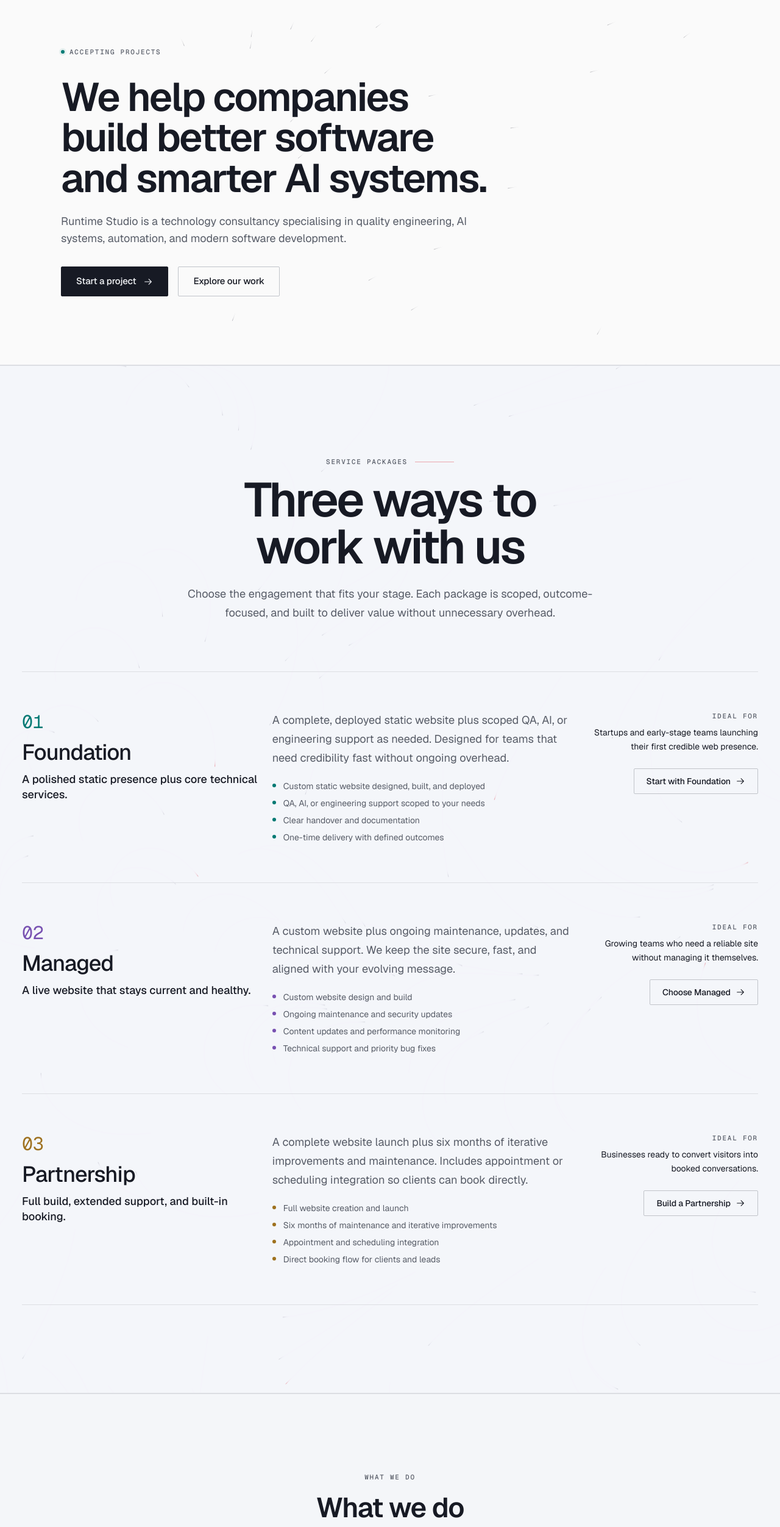
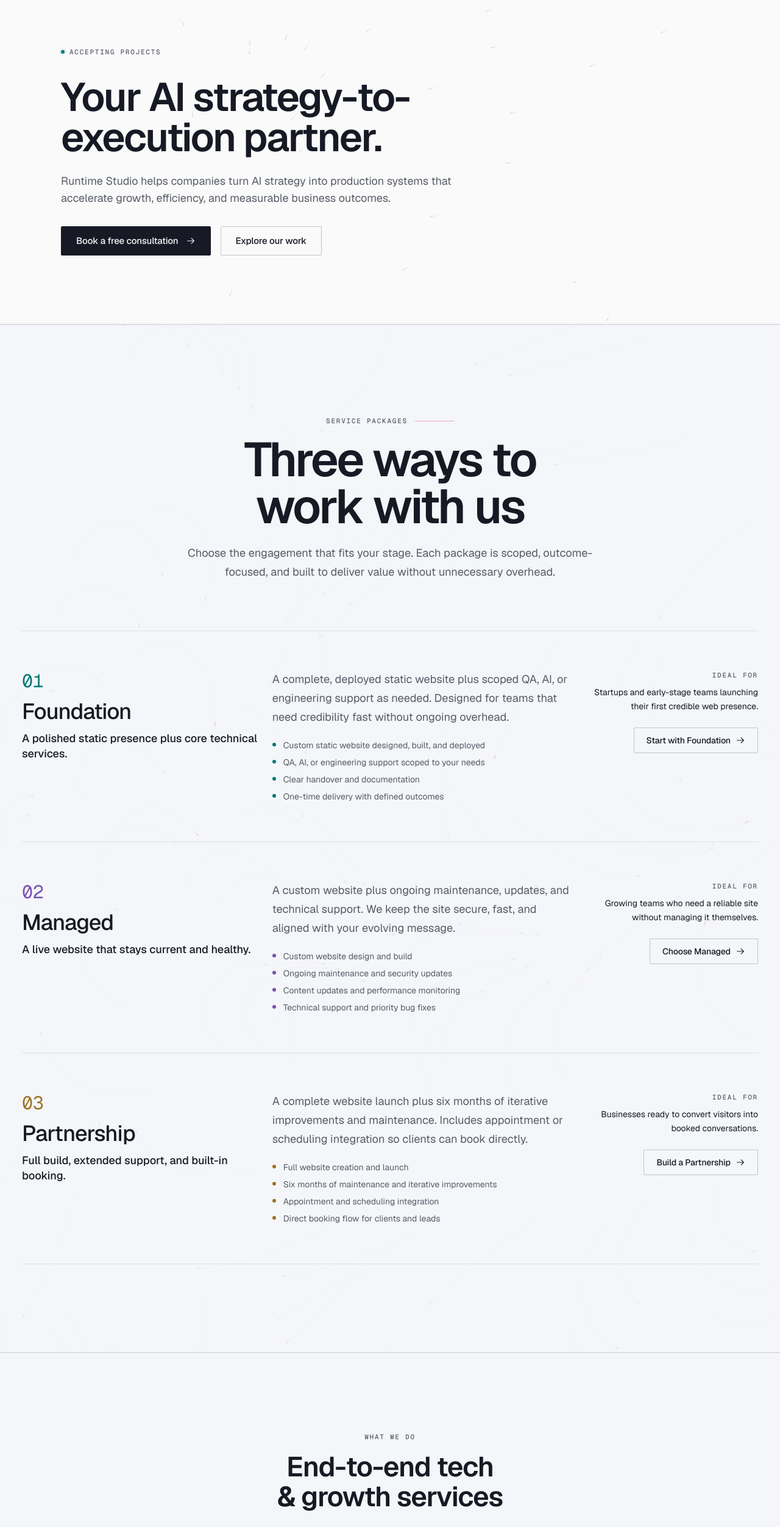
Before and after one commit to AbdullahChishti/runtimeStudio, a Next.js app: page / in a window 1280 px wide. Shown: the part 100-2604 px from the top of the page at 61% size. Built offline with nearby package versions, Linux system fonts and the light colour scheme; no server answers.

Commit message:
feat(content): add agency positioning, stats, tech stack, and testimonials content
Co-authored-by: Abdullah Chishti <abdullah.chishti@hotmail.com>

```diff
--- a/src/content/company.ts
+++ b/src/content/company.ts
@@ -1,12 +1,18 @@
 export const company = {
   tagline: "Better software. Smarter systems. Built with confidence.",
   hero: {
-    headline: "We help companies build better software and smarter AI systems.",
+    headline: "Your AI strategy-to-execution partner.",
     supporting:
-      "Runtime Studio is a technology consultancy specialising in quality engineering, AI systems, automation, and modern software development.",
-    primaryCta: "Start a project",
+      "Runtime Studio helps companies turn AI strategy into production systems that accelerate growth, efficiency, and measurable business outcomes.",
+    primaryCta: "Book a free consultation",
     secondaryCta: "Explore our work",
   },
+  stats: [
+    { value: 4.9, decimals: 1, suffix: "", label: "Average client rating" },
+    { value: 200, decimals: 0, suffix: "+", label: "Projects delivered" },
+    { value: 20, decimals: 0, suffix: "+", label: "Countries served" },
+    { value: 40, decimals: 0, suffix: "+", label: "Senior specialists" },
+  ],
   trust: {
     label: "Trusted by teams building ambitious products",
     clients: [
--- a/src/content/home.ts
+++ b/src/content/home.ts
@@ -1,63 +1,93 @@
+import type { ServiceAccent } from "@/content/services";
+
+export type ServiceGroup = {
+  title: string;
+  description: string;
+  tags: string[];
+  accent: ServiceAccent;
+  slug: string;
+};
+
 export const servicesContent = {
-  title: "What we do",
-  subtitle: "We help ambitious teams build software they can trust. Our expertise covers the full product lifecycle, from initial concept to continuous delivery and optimization.",
-  services: [
+  label: "What we do",
+  title: "End-to-end tech & growth services",
+  subtitle:
+    "From AI systems and custom software to automation and reliability, we design, build, and operationalise solutions that scale with your business.",
+  groups: [
     {
-      title: "Quality Engineering",
-      shortDescription: "Build robust and reliable software with a focus on preventing defects.",
+      title: "AI operational systems",
+      description:
+        "Design and implement AI-powered workflows, agents, and copilots that automate repetitive work and improve business efficiency over time.",
+      tags: [
+        "AI Development",
+        "AI Automation",
+        "AI Strategy & Consulting",
+        "AI Assistants",
+        "AI Adoption",
+      ],
+      accent: "violet",
+      slug: "ai-services",
+    },
+    {
+      title: "Software engineering",
+      description:
+        "Custom web, mobile, and SaaS products built for scalability, performance, and long-term operational efficiency.",
+      tags: ["Web", "Mobile", "SaaS Platforms", "APIs", "MVPs"],
+      accent: "amber",
+      slug: "software-engineering",
+    },
+    {
+      title: "Quality engineering",
+      description:
+        "Build robust, reliable software with automated quality systems that keep pace with modern delivery and prevent defects before release.",
+      tags: [
+        "Test Automation",
+        "CI/CD Quality Gates",
+        "Performance Testing",
+        "Release Readiness",
+      ],
       accent: "teal",
       slug: "quality-engineering",
     },
     {
-      title: "AI Systems",
-      shortDescription: "Design and implement intelligent solutions powered by artificial intelligence.",
-      accent: "violet",
-      slug: "ai-services",
-    },
-    {
-      title: "Modern Software Delivery",
-      shortDescription: "Streamline your development process with agile methodologies and DevOps practices.",
-      accent: "amber",
-      slug: "software-engineering",
-    },
-    {
-      title: "Technology Consulting",
-      shortDescription: "Strategic technical guidance for leaders navigating complex technology decisions.",
+      title: "Technology consulting",
+      description:
+        "Strategic technical guidance for leaders navigating complex decisions — architecture, build vs buy, team structure, and delivery transformation.",
+      tags: [
+        "Technology Strategy",
+        "Architecture Reviews",
+        "Due Diligence",
+        "Delivery Optimisation",
+      ],
       accent: "indigo",
       slug: "technology-consulting",
     },
-  ],
+  ] satisfies ServiceGroup[],
+};
+
+export const commitmentContent = {
+  statement:
+    "At Runtime Studio, we don't just build — we commit. Weekends, deadlines, crunch time: we're your trusted engineering partner in every sense.",
+  cta: "About us",
+  href: "/about",
 };
 
 export const caseStudiesContent = {
-  title: "Case Studies & Metrics",
-  subtitle: "We measure our success by the tangible results we deliver for our clients. Here are a few examples of how we've helped companies achieve their goals.",
-  caseStudies: [
-    {
-      client: "Placeholder Client A",
-      description: "Helped a fintech startup reduce critical bugs by 30% in 6 months.",
-      metrics: ["30% Reduction in Critical Bugs", "6 Month Project Duration"],
-    },
-    {
-      client: "Placeholder Client B",
-      description: "Implemented an AI-driven recommendation engine, increasing user engagement by 15%.",
-      metrics: ["15% Increase in User Engagement", "AI-driven Recommendation Engine"],
-    },
-    {
-      client: "Placeholder Client C",
-      description: "Optimized a legacy system, reducing operational costs by 20% and improving performance.",
-      metrics: ["20% Reduction in Operational Costs", "Improved System Performance"],
-    },
-  ],
+  title: "Real work, real wins",
+  subtitle:
+    "We deliver more than just code — we build lasting partnerships that drive real, measurable results for the teams we work with.",
 };
 
 export const insightsContent = {
   title: "Latest Insights",
-  subtitle: "Stay ahead with our expert analysis on quality engineering, AI systems, and modern software delivery. From deep dives to practical guides.",
+  subtitle:
+    "Stay ahead with our expert analysis on quality engineering, AI systems, and modern software delivery. From deep dives to practical guides.",
 };
 
 export const ctaContent = {
-  title: "Ready to build with confidence?",
-  subtitle: "Let's discuss how we can engineer your next success.",
-  cta: "Get in touch",
+  label: "Let's build",
+  title: "We put the runtime in Runtime Studio.",
+  subtitle:
+    "Need a dedicated strategic tech and growth partner? Book a free, no-obligation consultation. We'll discuss your project and map a path from strategy to a system that ships.",
+  cta: "Book a free consultation",
 };
--- /dev/null
+++ b/src/content/techStack.ts
@@ -0,0 +1,78 @@
+import type { ServiceAccent } from "@/content/services";
+
+export type TechCategory = {
+  category: string;
+  scope: string;
+  description: string;
+  tools: string[];
+  accent: ServiceAccent;
+};
+
+export const techStackContent = {
+  label: "Tech stack",
+  title: "Our cutting-edge tech stack",
+  subtitle:
+    "Not sure which tech stack is right for your project? We select proven, production-grade tools for each layer of the system.",
+};
+
+export const techStack: TechCategory[] = [
+  {
+    category: "Cloud, DevOps & scalability",
+    scope: "hosting, deployment, scaling, infrastructure",
+    description:
+      "We manage cloud infrastructure and deployment systems that support secure scaling, stable performance, and long-term product growth.",
+    tools: [
+      "AWS",
+      "Google Cloud",
+      "Docker",
+      "Kubernetes",
+      "CI/CD pipelines",
+      "Vercel",
+    ],
+    accent: "teal",
+  },
+  {
+    category: "AI, LLMs & automation",
+    scope: "AI features, agents, workflows, rapid prototyping",
+    description:
+      "We use AI and rapid-development tools to automate workflows, accelerate delivery, and validate ideas faster with lower upfront cost.",
+    tools: [
+      "OpenAI",
+      "Anthropic Claude",
+      "LLaMA",
+      "LangChain",
+      "Zapier",
+      "Make",
+    ],
+    accent: "violet",
+  },
+  {
+    category: "Core development",
+    scope: "custom logic, backend/frontend, integrations",
+    description:
+      "We build scalable, production-ready applications using modern frameworks and modular architecture tailored to your product and goals.",
+    tools: [
+      "Node.js",
+      "Python",
+      "React",
+      "Next.js",
+      "TypeScript",
+      "GraphQL",
+    ],
+    accent: "amber",
+  },
+  {
+    category: "Databases & data management",
+    scope: "storage, structure, performance, reliability",
+    description:
+      "We design reliable database systems optimised for performance, scalability, and long-term stability across growing applications.",
+    tools: [
+      "PostgreSQL",
+      "MongoDB",
+      "Firebase",
+      "Supabase",
+      "Redis",
+    ],
+    accent: "indigo",
+  },
+];
--- /dev/null
+++ b/src/content/testimonials.ts
@@ -0,0 +1,46 @@
+export type Testimonial = {
+  quote: string;
+  author: string;
+  role: string;
+};
+
+export const testimonialsContent = {
+  label: "Testimonials",
+  title: "Trusted by teams building ambitious products",
+  subtitle:
+    "From startups to enterprises and everything in between, see for yourself the impact of a senior engineering partner.",
+};
+
+export const testimonials: Testimonial[] = [
+  {
+    quote:
+      "Runtime Studio was an exceptional partner and the best development collaborators I've had the pleasure of working with. They do complex work on extremely fast timelines and manage the pre-launch process to deliver the best possible product.",
+    author: "VP of Engineering",
+    role: "B2B SaaS Scaleup",
+  },
+  {
+    quote:
+      "Working with them was comparable to having another co-founder on the team, but without the commitment or cost. A true strategic thought partner who adapts scope in real time based on what the business actually needs.",
+    author: "Founder & CEO",
+    role: "Early-stage Startup",
+  },
+  {
+    quote:
+      "They didn't just write tests. They rebuilt our entire approach to quality and made our team self-sufficient. Our release confidence has never been higher.",
+    author: "Head of Quality",
+    role: "Fintech Platform",
+  },
+  {
+    quote:
+      "10/10 communicators — the best I've encountered in the tech space. They go the extra mile, respond quickly, and their engineering rigour holds up under real production load.",
+    author: "Product Director",
+    role: "Healthcare Technology",
+  },
+];
+
+export const recognition = [
+  "Top Development Partner",
+  "5-Star Client Rating",
+  "Verified Reviews",
+  "Enterprise-Ready Delivery",
+];
```
